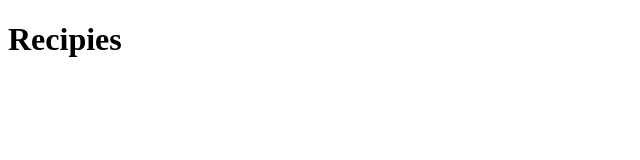
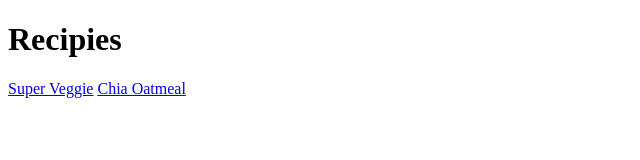
Before and after one commit to rksfn/recipe, a plain HTML site: page index.html in a window 1280 px wide. Shown: the whole page, without its empty margins (0-640 px from the left). Drawn offline with Linux system fonts and the light colour scheme.

Commit message:
Adds the initial recipie links to the home page
it adds the links of the super veggie and the chia oatmeal to the homepage

```diff
--- a/index.html
+++ b/index.html
@@ -6,5 +6,7 @@
     </head>
     <body>
         <h1>Recipies</h1>
+        <a href="./recipes/super-veggie.html" target="_blank" rel="noopener noreferrer">Super Veggie</a>
+        <a href="./recipes/chia-oatmeal.html" target="_blank" rel="noopener noreferrer">Chia Oatmeal</a>
     </body>
 </html>
```
